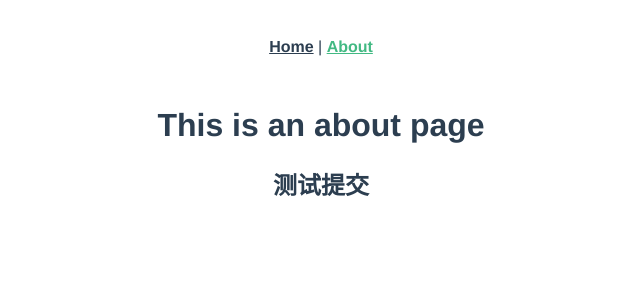
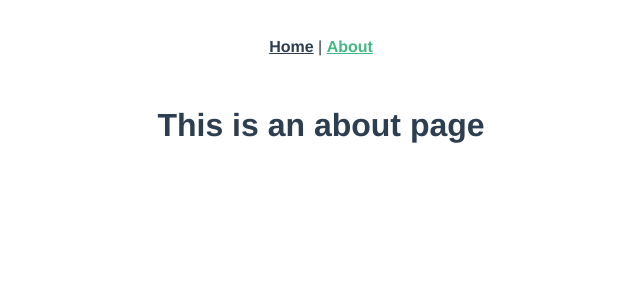
Before and after one commit to cherryhong1/vue3-ts-cms, a Vue app: page /#/about in a window 1280 px wide. Shown: the top 300 px of the page, without its empty margins (319-959 px from the left). Built offline with nearby package versions, Linux system fonts and the light colour scheme.

Commit message:
test(about): 使用packack中调试

```diff
--- a/src/views/About.vue
+++ b/src/views/About.vue
@@ -1,6 +1,5 @@
 <template>
   <div class="about">
     <h1>This is an about page</h1>
-    <h2>测试提交</h2>
   </div>
 </template>
```
